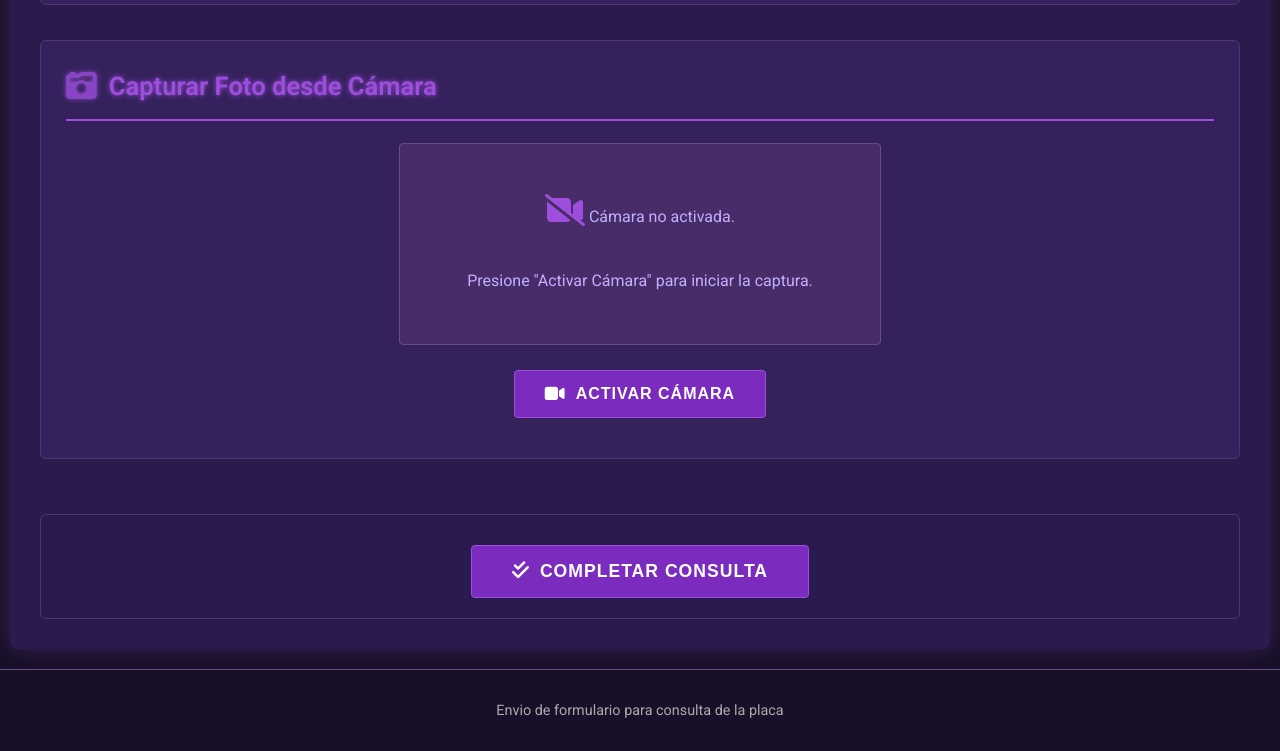
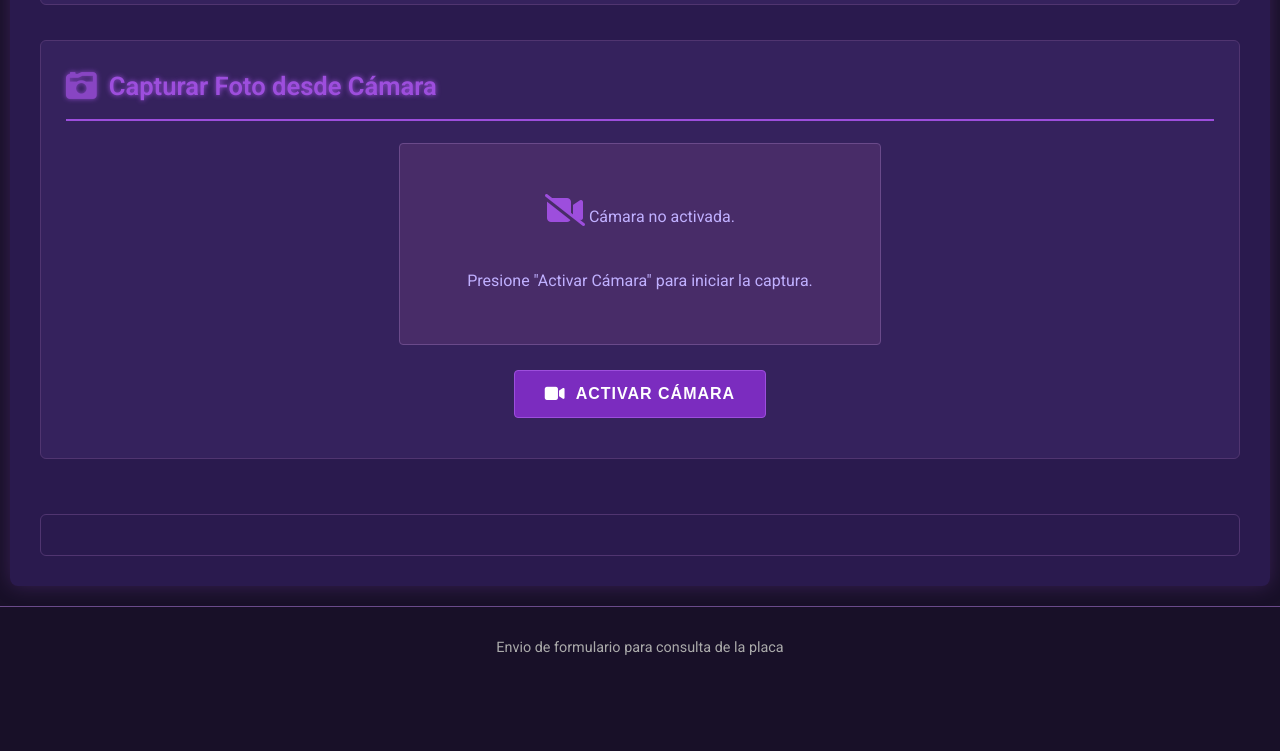
Before and after one commit to Julianprograma/BIG-DATA, a plain HTML site: page index.html in a window 1280 px wide. Shown: the part 513-1264 px from the top of the page. After the commit the page ends 1201 px from the top, so only its background shows below. Drawn offline with Linux system fonts and the light colour scheme.

Commit message:
Eliminé una función y agregué una nueva

```diff
--- a/index.html
+++ b/index.html
@@ -48,7 +48,6 @@
         </section>
 
         <section id="submission-section">
-            <button id="complete-consultation-btn"><i class="fas fa-check-double"></i> Completar Consulta</button>
         </section>
 
     </main>
```
